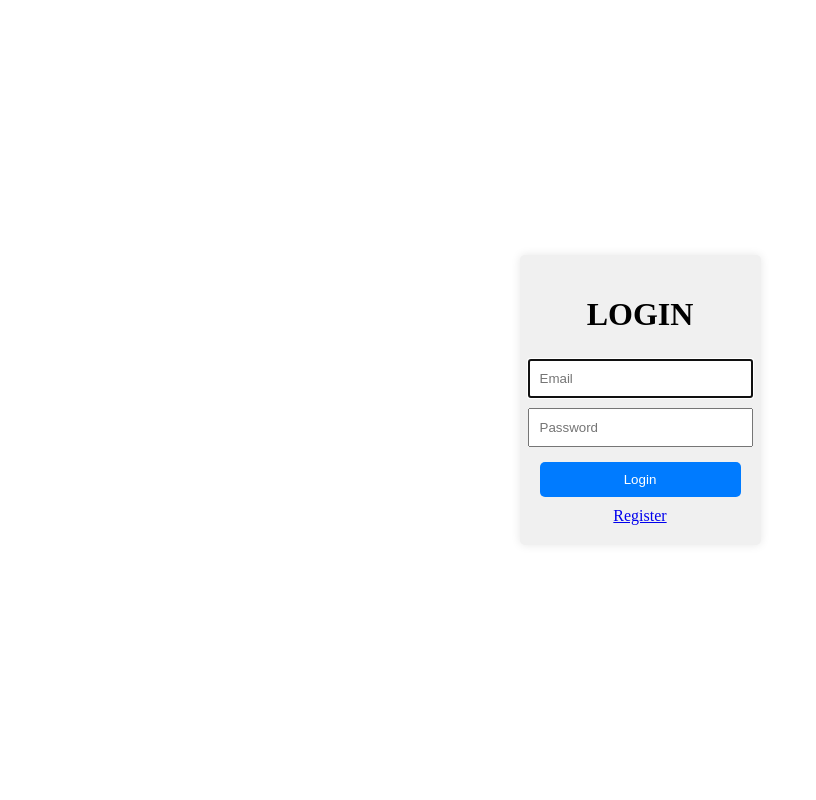
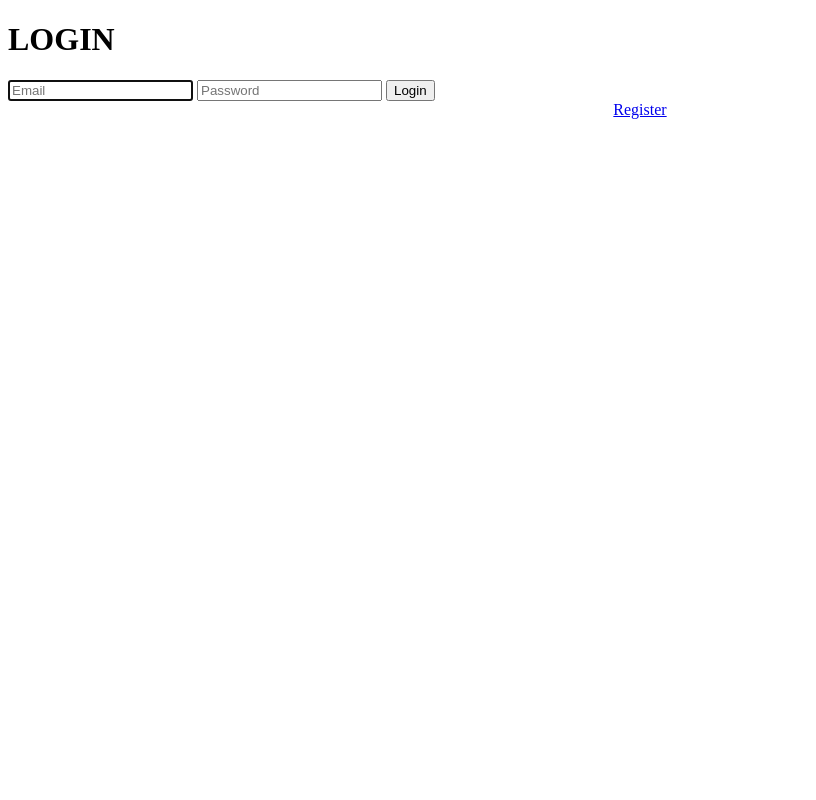
Before and after one commit to VincentSanBuenaventura/webdevproj, a PHP site: page / in a window 1280 px wide. Shown: the whole page, without its empty margins (0-816 px from the left). Run offline with PHP 8.4, Linux system fonts and the light colour scheme.

Commit message:
Add files via upload

```diff
--- a/webdevproj/index.php
+++ b/webdevproj/index.php
@@ -1,25 +1,35 @@
 <?php
+// Include the database configuration file
+include 'config/dbcon.php';
 
-include 'config/dbcon.php'; // Include your database connection script
+// Check if the "login" POST parameter is set
+if (isset($_POST['login'])) {
+    // Retrieve user input from the form
+    $email = $_POST['email'];
+    $password = $_POST['pass'];
 
+    // Construct a SQL query to select a user based on email and password
+    $sql = "SELECT * FROM users WHERE email = '$email' AND pass = '$password'";
 
-if (isset($_POST['login'])) {
-    $email = $_POST['email'];
-    $password = $_POST['pass']; // Ensure that your HTML input field for the password is named 'pass'
-
-    // Ensure that $conn is properly defined in your 'config/dbcon.php' script
-    $sql = "SELECT * FROM users WHERE email = '$email' AND pass = '$password'";
+    // Execute the SQL query
     $select = mysqli_query($conn, $sql);
 
+    // Check if the query execution was successful
     if ($select) {
+        // Check if any rows were returned
         if (mysqli_num_rows($select) != 0) {
+            // User found, fetch user data and store user ID in a session
             $user = mysqli_fetch_array($select);
             $_SESSION['user_id'] = $user['id'];
+
+            // Redirect the user to the admin dashboard
             header("Location: admin/dashboard.php");
         } else {
+            // Display a message for login failure
             echo "Failed to login";
         }
     } else {
+        // Display a database query error message
         echo "Database query error: " . mysqli_error($conn);
     }
 }
@@ -32,60 +42,23 @@ if (isset($_POST['login'])) {
     <meta name="viewport" content="width=device-width, initial-scale=1.0">
     <title>Login Page</title>
     <style>
-        body {
-            display: flex;
-            justify-content: center;
-            align-items: center;
-            height: 100vh;
-            margin: 0;
-        }
-
-        .login-container {
-            background-color: #f0f0f0;
-            border-radius: 5px;
-            padding: 20px;
-            box-shadow: 0 0 10px rgba(0, 0, 0, 0.1);
-        }
-
-        .login-container h1 {
-            text-align: center;
-        }
-
-        .login-container form {
-            display: flex;
-            flex-direction: column;
-            align-items: center;
-        }
-
-        .login-container input {
-            margin: 5px 0;
-            padding: 10px;
-            width: 100%;
-        }
-
-        .login-container button {
-            margin: 10px 0;
-            padding: 10px;
-            width: 100%;
-            background-color: #007bff;
-            color: #fff;
-            border: none;
-            border-radius: 5px;
-            cursor: pointer;
-        }
-
-        .login-container button:hover {
-            background-color: #0056b3;
-        }
+        /* Add your CSS styles here */
     </style>
 </head>
 <body>
 <div class="login-container">
     <h1>LOGIN</h1>
     <form action="index.php" method="POST">
+        <!-- Input field for email -->
         <input type="email" name="email" placeholder="Email" required autofocus>
+
+        <!-- Input field for password -->
         <input type="password" name="pass" placeholder="Password" required>
+
+        <!-- Submit button to trigger login -->
         <button type="submit" name="login">Login</button>
+
+        <!-- Link to the registration page -->
         <a href='register.php' class="register-button"><center>Register</center></a>
     </form>
 </div>
```
Also changed, not shown: webdevproj/admin/dashboard.php (+11 -15 lines), webdevproj/users.sql (added, +76 -0 lines).
